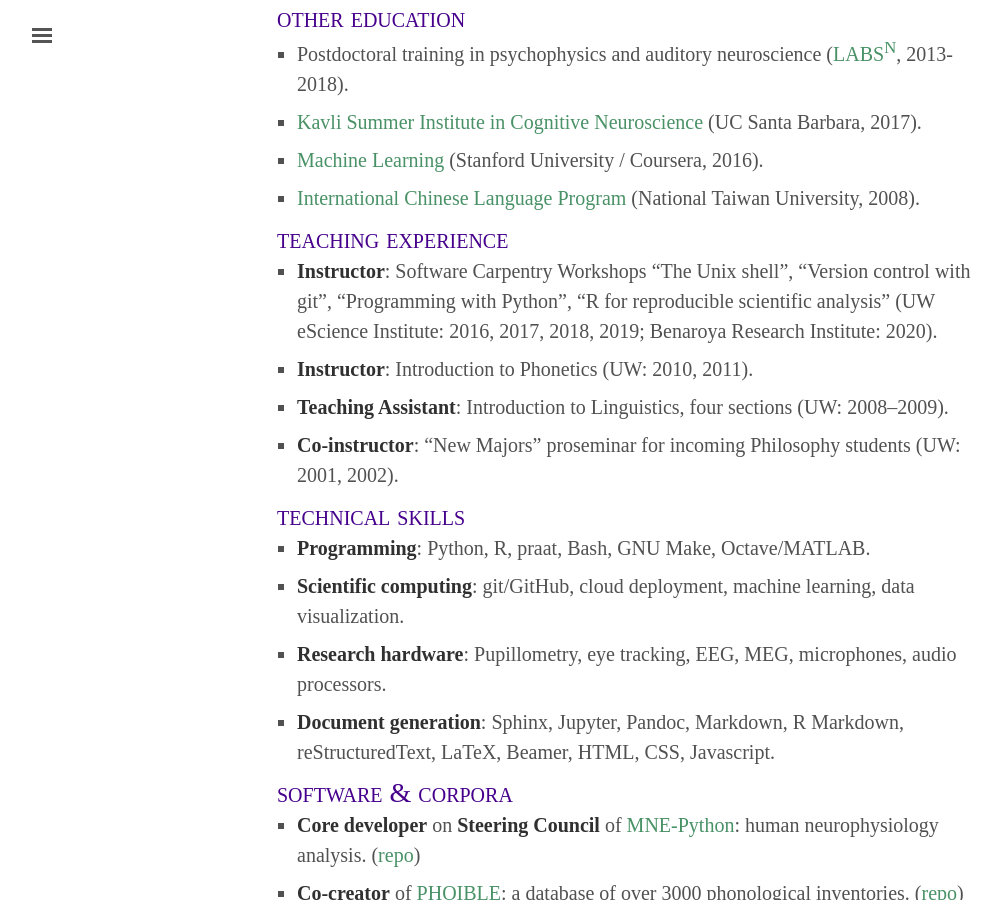
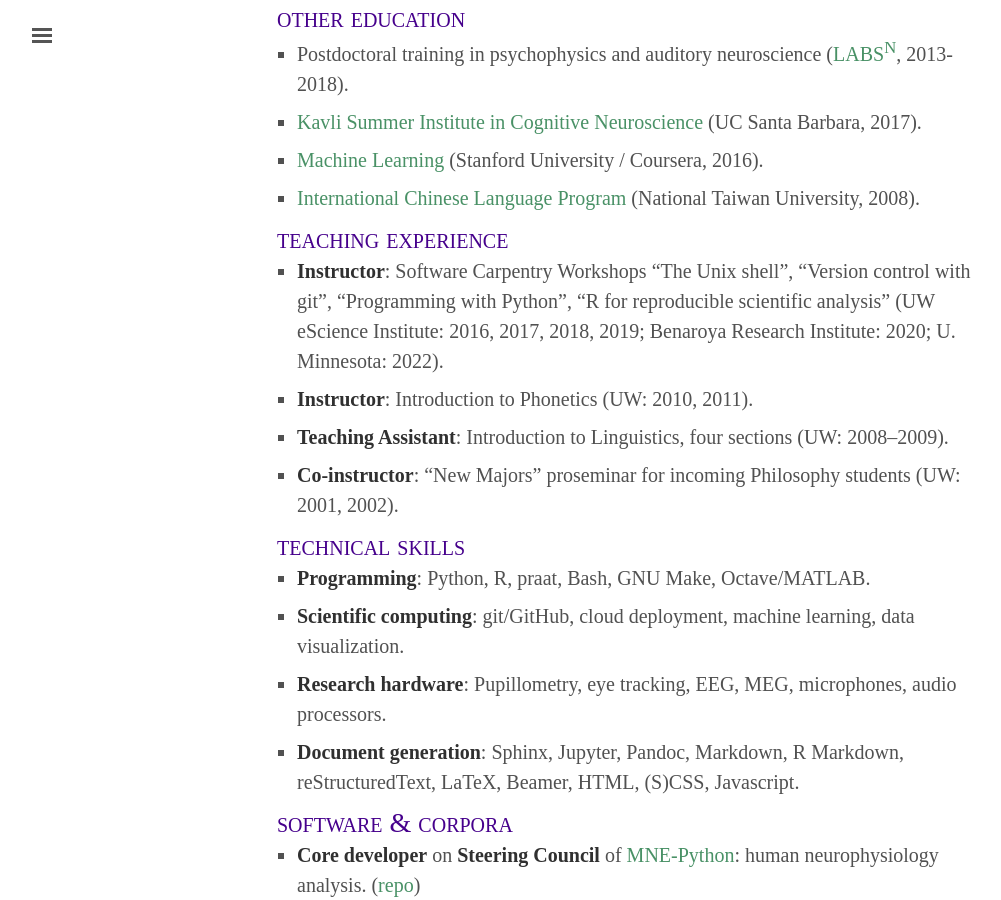
Before and after one commit to drammock/dan.mccloy.info, a Jekyll site: the page built from cv.md, in a window 1280 px wide and 900 px high, scrolled down 750 px. Shown: the whole window, without its empty margins (3-1004 px from the left). Built offline with Jekyll 4.4.1, drawn with Linux system fonts in a browser that asks for light colours; some web fonts are replaced; some of the changed text lies outside the part shown.

Commit message:
add POSE and UMN SWC

```diff
--- a/cv.md
+++ b/cv.md
@@ -26,7 +26,7 @@
 
 ## Teaching experience
 
-- **Instructor**: Software Carpentry Workshops “The Unix shell”, “Version control with git”, “Programming with Python”, “R for reproducible scientific analysis” (UW eScience Institute: 2016, 2017, 2018, 2019; Benaroya Research Institute: 2020).
+- **Instructor**: Software Carpentry Workshops “The Unix shell”, “Version control with git”, “Programming with Python”, “R for reproducible scientific analysis” (UW eScience Institute: 2016, 2017, 2018, 2019; Benaroya Research Institute: 2020; U. Minnesota: 2022).
 - **Instructor**: Introduction to Phonetics (UW: 2010, 2011).
 - **Teaching Assistant**: Introduction to Linguistics, four sections (UW: 2008–2009).
 - **Co-instructor**: “New Majors” proseminar for incoming Philosophy students (UW: 2001, 2002).
@@ -36,7 +36,7 @@
 - **Programming**: Python, R, praat, Bash, GNU Make, Octave/MATLAB.
 - **Scientific computing**: git/GitHub, cloud deployment, machine learning, data visualization.
 - **Research hardware**: Pupillometry, eye tracking, EEG, MEG, microphones, audio processors.
-- **Document generation**: Sphinx, Jupyter, Pandoc, Markdown, R Markdown, reStructuredText, LaTeX, Beamer, HTML, CSS, Javascript.
+- **Document generation**: Sphinx, Jupyter, Pandoc, Markdown, R Markdown, reStructuredText, LaTeX, Beamer, HTML, (S)CSS, Javascript.
 
 
 ## Software & corpora
@@ -95,7 +95,8 @@
 - {% reference McCloy2010-nwlcPres %}
 
 
-## Academic service: conferences & committees
+## Academic service: panels, conferences & committees
+- **Review Panelist**: NSF POSE (2022).
 - **Member**: LSA Committee on Scholarly Communication in Linguistics (2014–2018).
 - **Session organizer**: “Quantitative Methodology in Physiological and Psychophysical Data Analysis,” 171st Meeting of the Acoustical Society of America, Salt Lake City (2016).
 - **Member**: LSA Technology Advisory Committee (2013–2014).
```
Also changed, not shown: _cv.md (+4 -3 lines), 1 other file.
